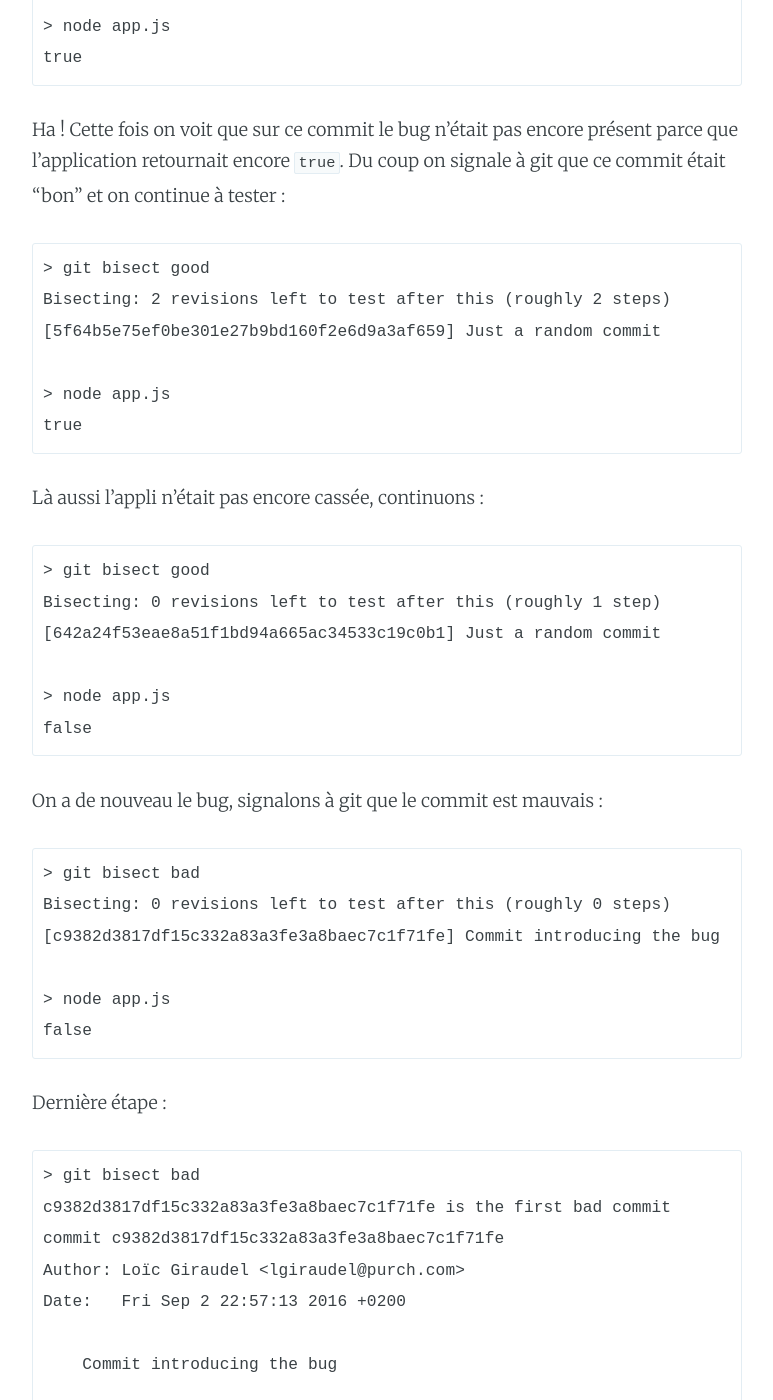
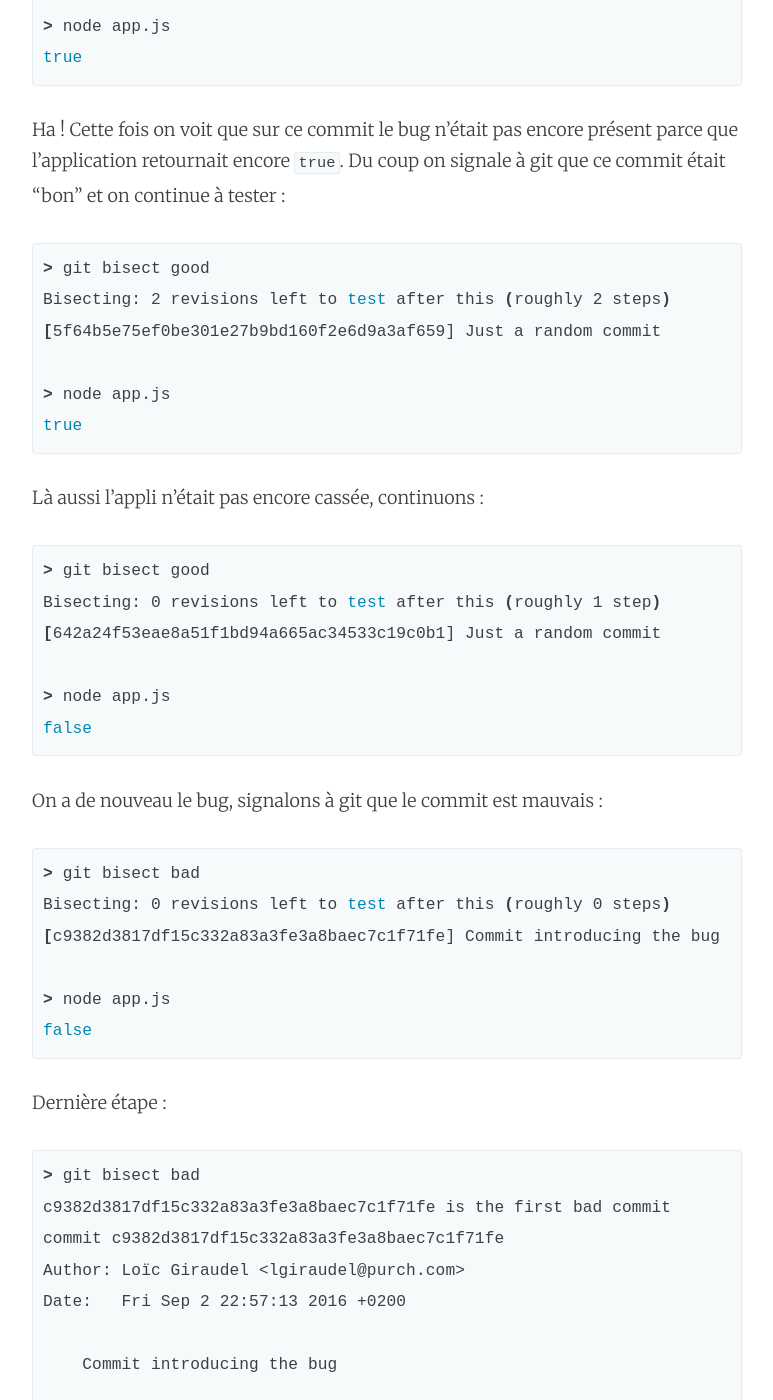
Before and after one commit to lgiraudel/adopteungit, a Jekyll site: the page built from _posts/2016-09-04-la-chasse-aux-bugs-avec-git-bisect.markdown, in a window 1280 px wide and 1400 px high, scrolled down 4056 px. Shown: the whole window, without its empty margins (253-1026 px from the left). Built offline with Jekyll 4.4.1, drawn with Linux system fonts in a browser that asks for light colours; comment, search, counter and statistics services are not loaded; some of the changed text lies outside the part shown.

Commit message:
Improve code blocks

````diff
--- a/_posts/2016-09-04-la-chasse-aux-bugs-avec-git-bisect.markdown
+++ b/_posts/2016-09-04-la-chasse-aux-bugs-avec-git-bisect.markdown
@@ -38,102 +38,102 @@ Je fais ça avec ce petit script Node :
 
 Testons l'appli après ces 100 commits pour voir :
 
-```
+{% highlight bash %}
 node app.js
 > false
-```
+{% endhighlight %}
 
 Ok j'ai mon bug, maintenant je dois choisir l'intervalle sur lequel je vais faire mon git bisect. Je sais que mon application marchait au début et ne marche plus au bout de 100 commits donc on ne va pas s'embêter, on va prendre tout l'intervalle.
 Je lance donc git bisect avec la commande `start` en lui précisant la fin puis le début de l'intervalle (oui c'est pas super logique et c'est comme les prises USB, on essaye toujours 3 fois avant d'y arriver), autrement dit le HEAD et le 100ème commit avant le HEAD :
 
-```
+{% highlight bash %}
 > git bisect start HEAD HEAD~100
 Bisecting: 49 revisions left to test after this (roughly 6 steps)
 [097650fd10877eadb3754ed3170faad5feac7467] Just a random commits
-```
+{% endhighlight %}
 
 git m'annonce que pour trouver mon commit, il va devoir couper l'intervalle en deux 6 fois d'affilé. Il m'annonce également qu'il s'est placé sur le commit *097650fd10877eadb3754ed3170faad5feac7467*, qui doit se situer au milieu de l'intervalle que je lui ai passé.
 
 Je dois alors tester si à cet endroit l'application fonctionnait ou était déjà cassée.
 
-```
+{% highlight bash %}
 > node app.js
 false
-```
+{% endhighlight %}
 
 La valeur est toujours `false` donc c'était déjà cassé lorsque ce commit du milieu a été créé. Du coup je préviens git en lui disant que ce commit du milieu est "mauvais" :
 
-```
+{% highlight bash %}
 > git bisect bad
 Bisecting: 24 revisions left to test after this (roughly 5 steps)
 [f7cc3a58bf2b2407a41870db7e359df0468283f0] Just a random commits
-```
+{% endhighlight %}
 
 Hop, git m'annonce qu'il ne reste plus que 5 étapes avant de trouver le commit ayant engendré le bug. Il a également découpé en deux la première moitiée de notre précédent intervalle et s'est positionné sur le commit du milieu. On re-test l'application sur ce nouveau commit :
 
-```
+{% highlight bash %}
 > node app.js
 false
-```
+{% endhighlight %}
 
 On indique de nouveau à git que ce commit était mauvais et on retest :
 
-```
+{% highlight bash %}
 > git bisect bad
 Bisecting: 12 revisions left to test after this (roughly 4 steps)
 [b69debfd02d4099e5cd009794351800b7ce5bc94] Just a random commit
 
 > node app.js
 false
-```
+{% endhighlight %}
 
 On recommence :
 
-```
+{% highlight bash %}
 > git bisect bad
 Bisecting: 5 revisions left to test after this (roughly 3 steps)
 [67bc83324eda649968ae89e5f643c23cf8ac02d2] Just a random commit
 
 > node app.js
 true
-```
+{% endhighlight %}
 
 Ha ! Cette fois on voit que sur ce commit le bug n'était pas encore présent parce que l'application retournait encore `true`. Du coup on signale à git que ce commit était "bon" et on continue à tester :
 
-```
+{% highlight bash %}
 > git bisect good
 Bisecting: 2 revisions left to test after this (roughly 2 steps)
 [5f64b5e75ef0be301e27b9bd160f2e6d9a3af659] Just a random commit
 
 > node app.js
 true
-```
+{% endhighlight %}
 
 Là aussi l'appli n'était pas encore cassée, continuons :
 
-```
+{% highlight bash %}
 > git bisect good
 Bisecting: 0 revisions left to test after this (roughly 1 step)
 [642a24f53eae8a51f1bd94a665ac34533c19c0b1] Just a random commit
 
 > node app.js
 false
-```
+{% endhighlight %}
 
 On a de nouveau le bug, signalons à git que le commit est mauvais :
 
-```
+{% highlight bash %}
 > git bisect bad
 Bisecting: 0 revisions left to test after this (roughly 0 steps)
 [c9382d3817df15c332a83a3fe3a8baec7c1f71fe] Commit introducing the bug
 
 > node app.js
 false
-```
+{% endhighlight %}
 
 Dernière étape :
 
-```
+{% highlight bash %}
 > git bisect bad
 c9382d3817df15c332a83a3fe3a8baec7c1f71fe is the first bad commit
 commit c9382d3817df15c332a83a3fe3a8baec7c1f71fe
@@ -143,14 +143,14 @@ Date:   Fri Sep 2 22:57:13 2016 +0200
     Commit introducing the bug
 
 :100644 100644 73f737c59c37ba81651b6187c1a42bf082050ef7 82e47dd52f32855e369243a0be37e7aeeb389399 M  true-generator.js
-```
+{% endhighlight %}
 
 Ca y est, on en est venu à bout. Lors de la toute dernière étape, git nous indique le SHA1 du tout premier commit ayant engendré le problème, à savoir *c9382d3817df15c332a83a3fe3a8baec7c1f71fe*.
 De plus git s'est positionné sur le premier commit ne contenant pas le problème.
 
 Il ne me reste plus qu'à analyser le commit ayant introduit le bug et à le corriger après être retourné sur le master (ce qui peut être fait avec la commande `git bisect reset`).
 
-```
+{% highlight bash %}
 > git log -p -1 c9382d3817df15c332a83a3fe3a8baec7c1f71fe
 commit c9382d3817df15c332a83a3fe3a8baec7c1f71fe
 Author: Loïc Giraudel <l.giraudel@gmail.com>
@@ -167,7 +167,7 @@ index 73f737c..82e47dd 100644
 \ No newline at end of file
 +module.exports = false;
 \ No newline at end of file
-```
+{% endhighlight %}
 
 On fix, on commit et sans s'en rendre compte on vient de sauver une bonne partie du territoire qui n'aura pas à subire une explosion nucléaire.
 
````
